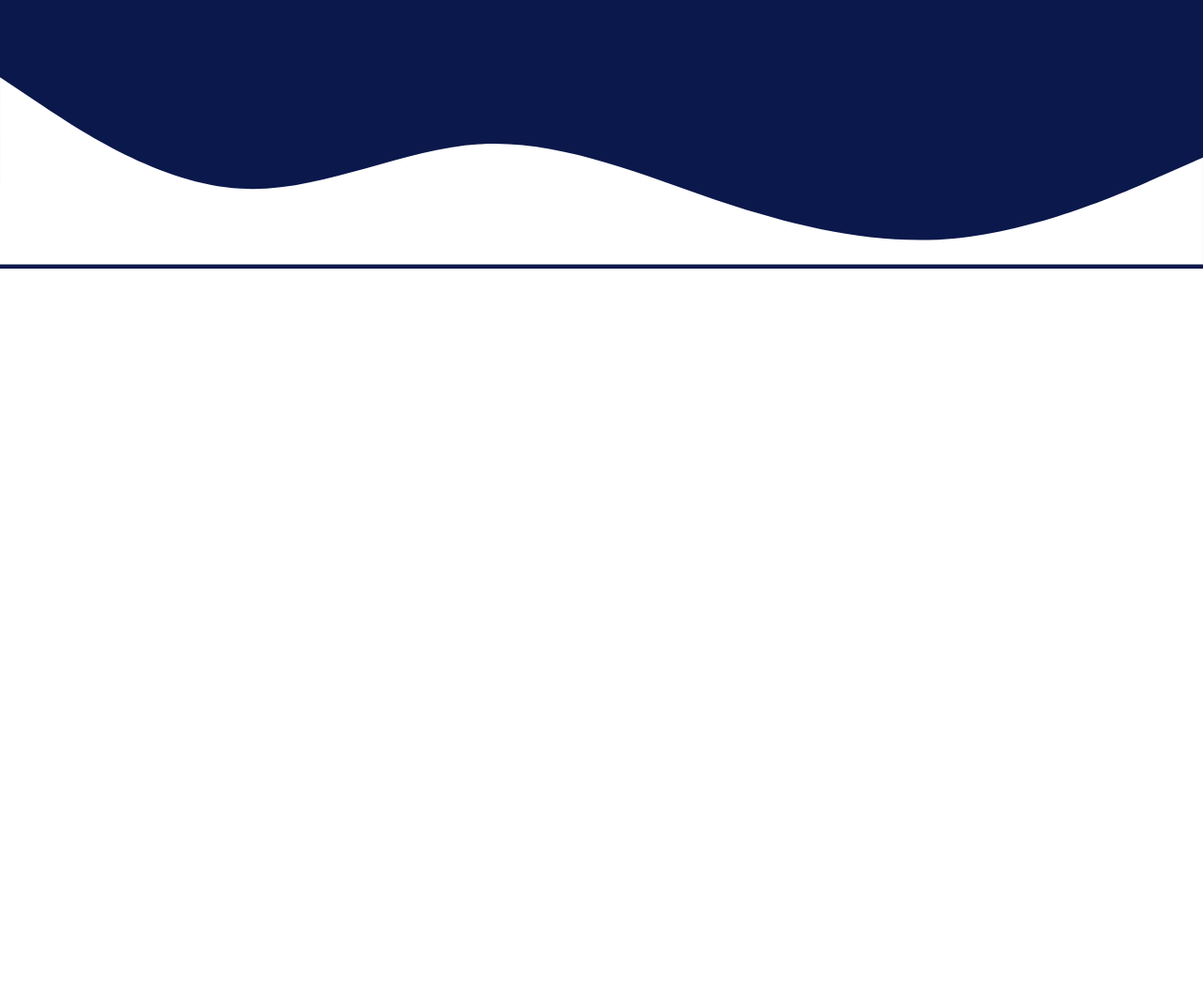
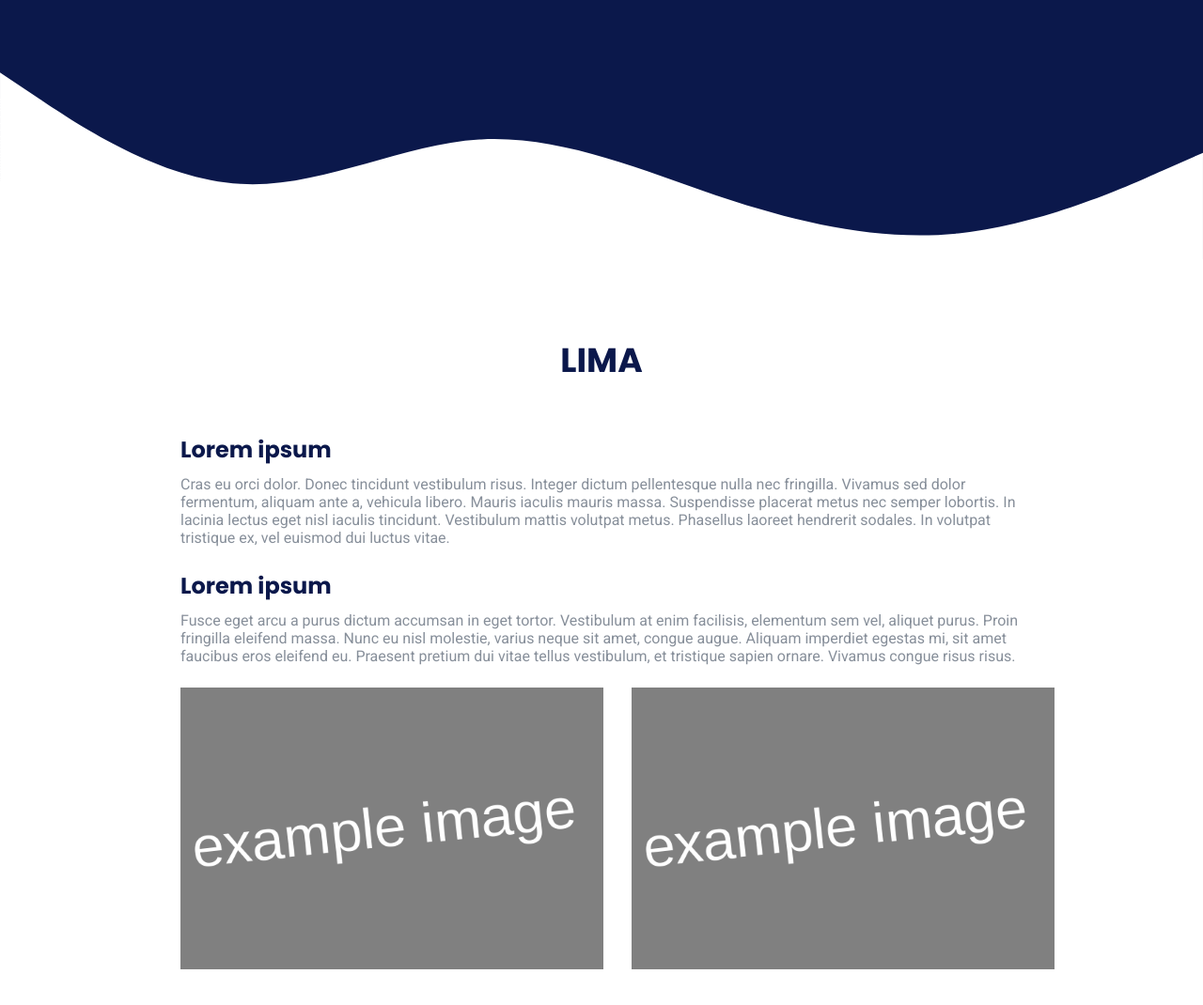
Before and after one commit to ericknathan/Projeto-integrador, a plain HTML site: page index.html in a window 1280 px wide. Shown: the part 1418-2488 px from the top of the page at 94% size. Before the commit the page ends 1704 px from the top, so only its background shows below. Drawn offline with Linux system fonts and the light colour scheme.

Commit message:
Added LIMA section

```diff
--- a/index.html
+++ b/index.html
@@ -31,7 +31,7 @@
     <main>
         <div class="landing__area">
             <div class="landing__content">
-                <h1>Serviço nacional de aprendizagem <span>indústrial</span></h1>
+                <h1>Desenvolvimento de <span>sistemas</span></h1>
                 <p>SENAI Profº Vicente amato</p>
                 <div class="landing__buttons">
                     <button><i class="fas fa-graduation-cap"></i> Educacional</button>
@@ -61,6 +61,25 @@
             </div>
             <svg xmlns="http://www.w3.org/2000/svg" viewBox="0 90 1440 230" class="wave"><path fill="#FFFFFF" fill-opacity="1" d="M0,96L48,128C96,160,192,224,288,229.3C384,235,480,181,576,176C672,171,768,213,864,245.3C960,277,1056,299,1152,288C1248,277,1344,235,1392,213.3L1440,192L1440,320L1392,320C1344,320,1248,320,1152,320C1056,320,960,320,864,320C768,320,672,320,576,320C480,320,384,320,288,320C192,320,96,320,48,320L0,320Z"></path></svg>
         </div>
+        <div class="lima__area">
+            <div class="lima__content">
+                <h2>LIMA</h2>
+                <div class="content">
+                    <div class="texts">
+                        <h3>Lorem ipsum</h3>
+                        <p>Cras eu orci dolor. Donec tincidunt vestibulum risus. Integer dictum pellentesque nulla nec fringilla. Vivamus sed dolor fermentum, aliquam ante a, vehicula libero. Mauris iaculis mauris massa. Suspendisse placerat metus nec semper lobortis. In lacinia lectus eget nisl iaculis tincidunt. Vestibulum mattis volutpat metus. Phasellus laoreet hendrerit sodales. In volutpat tristique ex, vel euismod dui luctus vitae.</p>
+                    </div>
+                    <div class="texts">
+                        <h3>Lorem ipsum</h3>
+                        <p>Fusce eget arcu a purus dictum accumsan in eget tortor. Vestibulum at enim facilisis, elementum sem vel, aliquet purus. Proin fringilla eleifend massa. Nunc eu nisl molestie, varius neque sit amet, congue augue. Aliquam imperdiet egestas mi, sit amet faucibus eros eleifend eu. Praesent pretium dui vitae tellus vestibulum, et tristique sapien ornare. Vivamus congue risus risus.</p>
+                    </div>
+                    <div class="images">
+                        <img src="public/images/example.png" alt="Imagem de exemplo">
+                        <img src="public/images/example.png" alt="Imagem de exemplo">
+                    </div>
+                </div>
+            </div>
+        </div>
     </main>
 </body>
 </html>
--- a/public/styles/header.css
+++ b/public/styles/header.css
@@ -5,6 +5,7 @@ header {
     border-bottom: 1px solid #E2E2E2;
     padding: 0 11%;
     justify-content: space-between;
+    background: white;
 }
 
 header .fa-bars {
--- a/public/styles/home.css
+++ b/public/styles/home.css
@@ -35,7 +35,7 @@ main {
 
 .landing__buttons {
     display: flex;
-    gap: 35px;
+    gap: 30px;
 }
 
 .landing__buttons button {
@@ -55,6 +55,7 @@ main {
 
 .wave {
     width: 100%;
+    margin-bottom: -5px;
 }
 
 .fpoo__area {
@@ -63,16 +64,16 @@ main {
     background-color: #0B184B;
 }
 
-.fpoo__content {
+.fpoo__content, .lima__content {
     padding: 10vh clamp(30px, 15vw, 444px);
     display: flex;
     flex-direction: column;
     gap: 50px;
+    align-items: center;
 }
 
-.fpoo__area h2 {
+.fpoo__area h2, .fpoo__area h3 {
     color: white;
-    font-size: 36px;
 }
 
 .fpoo__area .content {
@@ -81,16 +82,7 @@ main {
     gap: 50px;
 }
 
-.fpoo__area .content .texts {
-    padding: 0 50ppx;
-}
-
-.fpoo__area .content .texts h3 {
-    color: white;
-    font-size: 24px;
-}
-
-.fpoo__area .content .texts p {
+.content .texts p {
     text-align: left;
     margin-top: 10px;
 }
@@ -99,8 +91,38 @@ main {
     width: 300px;
 }
 
+.lima__area {
+    height: 100%;
+    width: 100%;
+}
+
+.lima__area .content {
+    display: flex;
+    flex-direction: column;
+    gap: 3vh;
+}
+
+.lima__area .texts > * {
+    text-align: left;
+}
+
+.lima__area .images {
+    width: 100%;
+    display: flex;
+    justify-content: space-between;
+    gap: 30px;
+}
+
+.lima__area .images img {
+    width: min(450px, 100%);
+}
+
 @media (max-width: 1024px) {
     .fpoo__area .content {
         flex-direction: column;
     }
+
+    .lima__area .images {
+        flex-direction: column;
+    }
 }
--- a/public/styles/reset.css
+++ b/public/styles/reset.css
@@ -8,6 +8,11 @@
 
 button {
     border: none;
+    transition: transform .3s;
+}
+
+button:hover {
+    transform: scale(1.07);
 }
 
 h1, h2, h3, h4, h5, h6, span, p, a {
@@ -17,6 +22,14 @@ h1, h2, h3, h4, h5, h6, span, p, a {
 h1, h2, h3, h4, h5, h6 {
     font-family: 'Poppins', sans-serif;
     color: #0B184B;
+}
+
+h2 {
+    font-size: 36px;
+}
+
+h3 {
+    font-size: 24px;
 }
 
 p, a {
```
